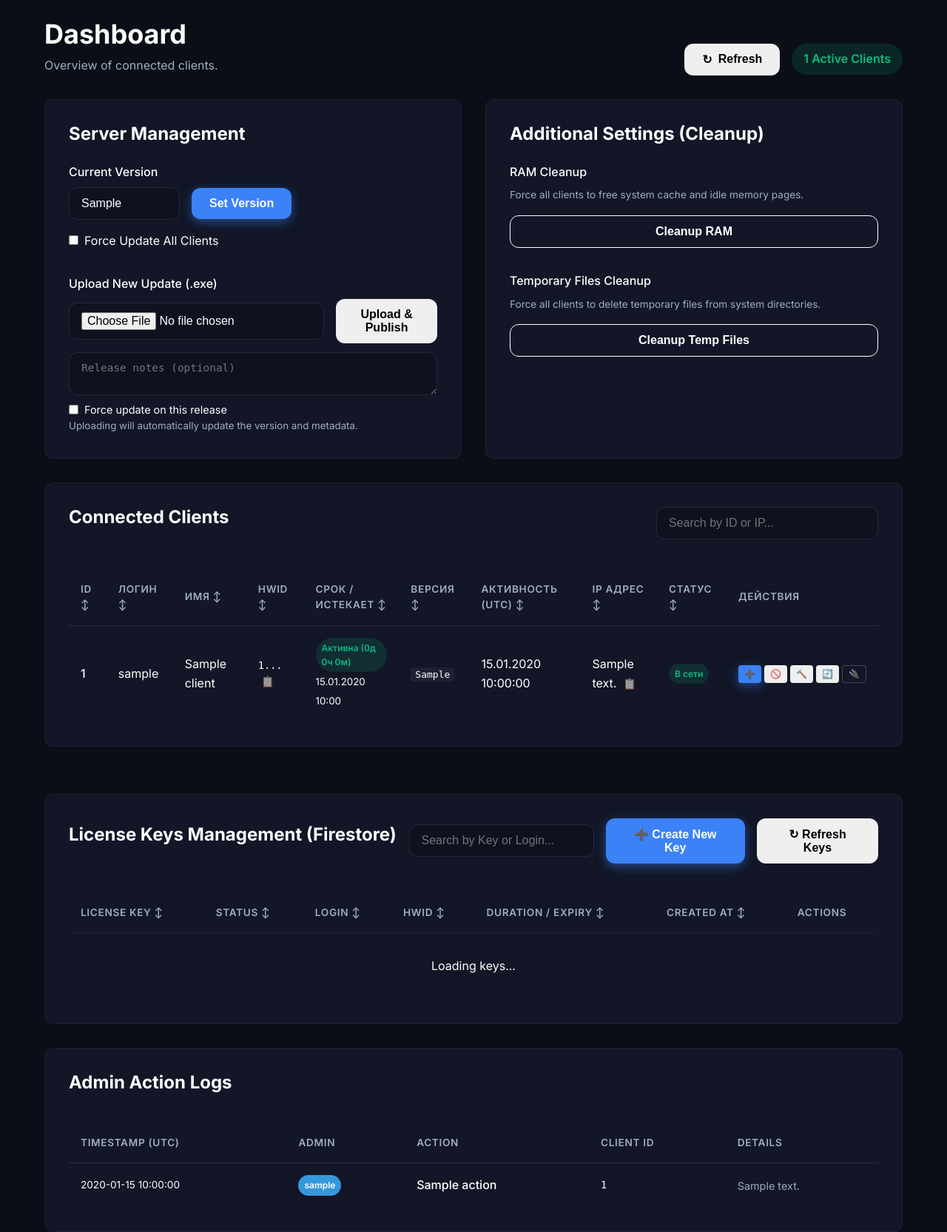
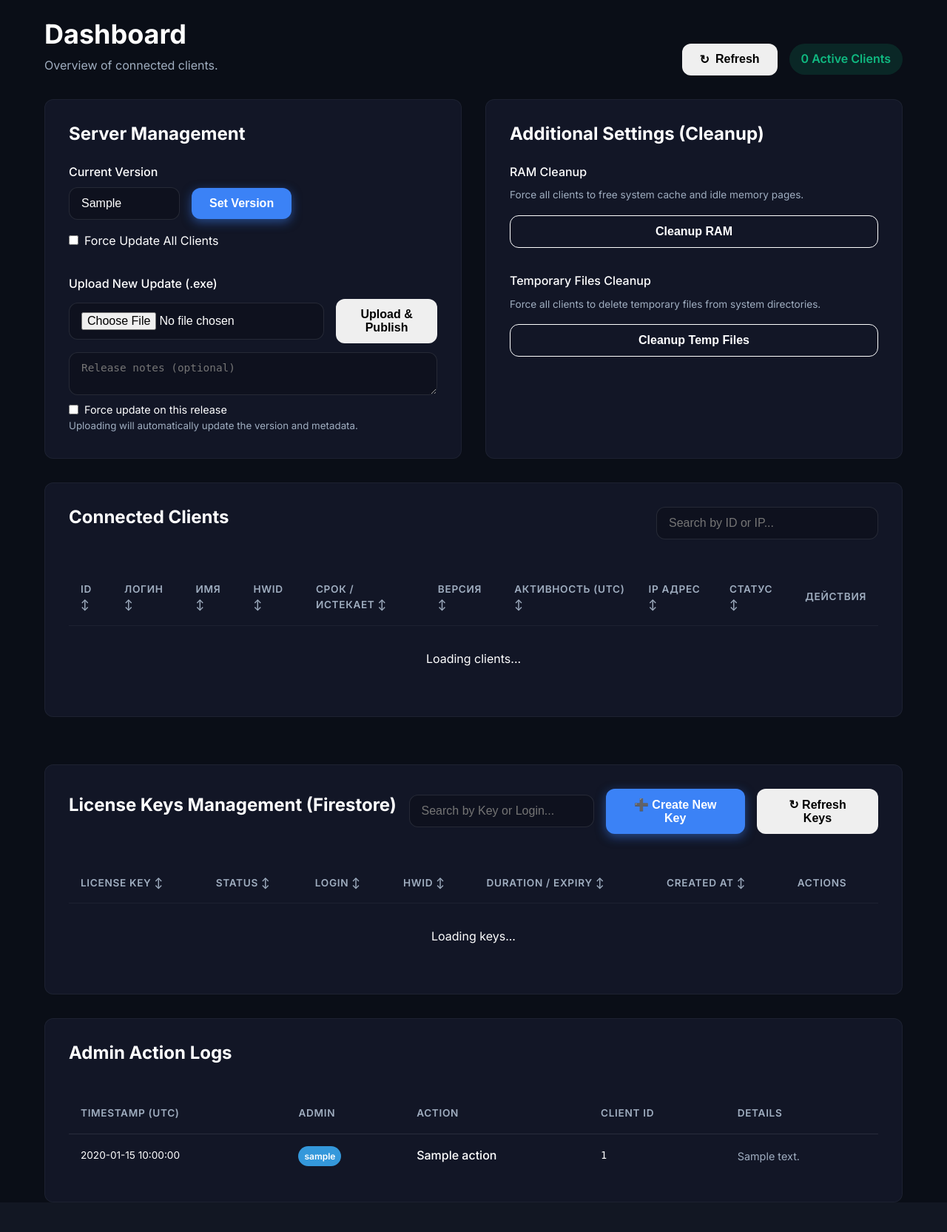
Before and after one commit to Dargon1999/perekyp, a Flask app: template web/templates/dashboard.html in a window 1280 px wide. Shown: the part 55-1720 px from the top of the page at 74% size. After the commit the page ends 1680 px from the top, so only its background shows below. Run offline with Flask 3, Linux system fonts and the light colour scheme; tables that the repository leaves empty hold one stand-in row (values such as "Sample post"); the template is opened without the code that fills it: values that come from a table or form of the project are taken from there, most other values are stand-ins (such as "Sample title", 1, 10 or a date in 2020); some libraries are stand-ins or nearby versions.

Commit message:
UI & Dashboard Fixes: Fixed client list loading, removed unused Disconnect button, and ensured profile name visibility

```diff
--- a/web/templates/dashboard.html
+++ b/web/templates/dashboard.html
@@ -14,7 +14,7 @@
                 <span id="refreshIcon">↻</span> Refresh
             </button>
             <span class="badge badge-success" style="font-size: 1rem; padding: 0.5rem 1rem;" id="clientCountBadge">
-                {{ clients|length }} Active Clients
+                0 Active Clients
             </span>
         </div>
     </div>
@@ -131,71 +131,7 @@
                     </tr>
                 </thead>
                 <tbody id="clientTableBody">
-                    {% for client in clients %}
-                    <tr>
-                        <td style="font-weight: 500; color: var(--text-primary);">{{ client.id }}</td>
-                        <td>{{ (client.owner.username if client.owner else client.username) or 'Неизвестно' }}</td>
-                        <td>{{ client.name or 'Неизвестно' }}</td>
-                        <td style="font-family: monospace; font-size: 0.85rem;">
-                            <span title="{{ client.hwid }}">{{ client.hwid[:8] if client.hwid else '—' }}...</span>
-                            <button onclick="copyToClipboard('{{ client.hwid }}')" class="btn-icon" title="Копировать HWID">📋</button>
-                        </td>
-                        <td>
-                            {% if not client.license_expiry %}
-                                <span class="badge badge-secondary">Бессрочная</span>
-                            {% else %}
-                                {% set now = now_utc() %}
-                                {% set diff = (client.license_expiry - now).total_seconds() %}
-                                {% if diff < 0 %}
-                                    <span class="badge badge-danger" title="{{ client.license_expiry.strftime('%d.%m.%Y %H:%M') }}">Истекла</span>
-                                {% else %}
-                                    {% set days = (diff / 86400) | int %}
-                                    {% set hours = ((diff % 86400) / 3600) | int %}
-                                    {% set minutes = ((diff % 3600) / 60) | int %}
-                                    <span class="badge {{ 'badge-warning' if diff < 604800 else 'badge-success' }}"
-                                          title="{{ client.license_expiry.strftime('%d.%m.%Y %H:%M') }}">
-                                        Активна ({{ days }}д {{ hours }}ч {{ minutes }}м)
-                                    </span>
-                                {% endif %}
-                                <br><small>{{ client.license_expiry.strftime('%d.%m.%Y %H:%M') }}</small>
-                            {% endif %}
-                        </td>
-                        <td>
-                            <span style="font-family: monospace; background: rgba(255,255,255,0.05); padding: 2px 6px; border-radius: 4px;">
-                                {{ client.version }}
-                            </span>
-                        </td>
-                        <td>{{ client.last_seen.strftime('%d.%m.%Y %H:%M:%S') }}</td>
-                        <td>
-                            {{ client.ip_address }}
-                            <button onclick="copyToClipboard('{{ client.ip_address }}')" class="btn-icon" title="Копировать IP">📋</button>
-                        </td>
-                        <td>
-                            <span class="badge {{ 'badge-success' if client.status == 'Active' else ('badge-danger' if client.status == 'Banned' else 'badge-secondary') }}">
-                                {{ 'В сети' if client.status == 'Active' else ('Забанен' if client.status == 'Banned' else 'Не в сети') }}
-                            </span>
-                        </td>
-                        <td>
-                            <div style="display: flex; gap: 0.25rem;">
-                                <button onclick="openExtendModal('{{ client.client_id }}')" class="btn btn-sm btn-primary" title="Продлить">➕</button>
-                                <button onclick="clientAction('revoke', '{{ client.client_id }}')" class="btn btn-sm btn-warning" title="Аннулировать">🚫</button>
-                                {% if client.status == 'Banned' %}
-                                    <button onclick="clientAction('unban', '{{ client.client_id }}')" class="btn btn-sm btn-success" title="Разбанить">🔓</button>
-                                {% else %}
-                                    <button onclick="clientAction('ban', '{{ client.client_id }}')" class="btn btn-sm btn-danger" title="Забанить">🔨</button>
-                                {% endif %}
-                                <button onclick="clientAction('reset_hwid', '{{ client.client_id }}')" class="btn btn-sm btn-secondary" title="Сброс HWID">🔄</button>
-                                <button onclick="clientAction('disconnect', '{{ client.client_id }}')" class="btn btn-sm btn-outline" title="Отключить">🔌</button>
-                            </div>
-                        </td>
-                    </tr>
-                    {% else %}
-                    <tr>
-                        <td colspan="8" style="text-align: center; padding: 3rem; color: var(--text-secondary);">
-                            No clients connected yet.
-                        </td>
-                    </tr>
-                    {% endfor %}
+                    <tr><td colspan="10" style="text-align: center; padding: 2rem;">Loading clients...</td></tr>
                 </tbody>
             </table>
         </div>
@@ -360,14 +296,21 @@
     // --- License Keys Management (Point 4) ---
 
     async function fetchLicenses() {
+        console.log("Fetching licenses from Firebase API...");
         try {
             const res = await fetch('/api/licenses');
             if (res.ok) {
                 const data = await res.json();
+                console.log(`Successfully loaded ${data.length} licenses`);
                 renderLicenseTable(data);
+            } else {
+                const errText = await res.text();
+                console.error(`Firebase API Error (${res.status}): ${errText}`);
+                showToast(`Ошибка загрузки лицензий: ${res.status}`, "error");
             }
         } catch (e) {
-            console.error('Ошибка получения списка лицензий:', e);
+            console.error('Network error fetching licenses:', e);
+            showToast('Сетевая ошибка при получении списка лицензий', "error");
         }
     }
 
@@ -674,14 +617,27 @@
     }
 
     async function fetchClients() {
+        console.log("Fetching clients from API...");
         try {
             const res = await fetch('/api/clients');
             if (res.ok) {
                 const data = await res.json();
+                console.log(`Successfully loaded ${data.length} clients`);
                 renderTable(data);
+
+                // Update active clients badge
+                const badge = document.getElementById('clientCountBadge');
+                if (badge) {
+                    badge.innerText = `${data.length} Active Clients`;
+                }
+            } else {
+                const errText = await res.text();
+                console.error(`API Error (${res.status}): ${errText}`);
+                showToast(`Ошибка загрузки клиентов: ${res.status}`, "error");
             }
         } catch (e) {
-            console.error('Ошибка получения списка клиентов:', e);
+            console.error('Network error fetching clients:', e);
+            showToast('Сетевая ошибка при получении списка клиентов', "error");
         }
     }
 
@@ -938,10 +894,17 @@
         }
     }
 
-    // Refresh every 30 seconds
-    setInterval(fetchClients, 30000);
+    // Initial fetch
+    console.log("Dashboard loaded, initializing data fetch...");
     fetchClients();
     fetchLicenses();
+
+    // Refresh every 30 seconds
+    setInterval(() => {
+        console.log("Auto-refreshing dashboard data...");
+        fetchClients();
+        fetchLicenses();
+    }, 30000);
 
     // --- Server Management Logic (Existing) ---
 
```
Also changed, not shown: gui/main_window.py (+2 -30 lines), gui/title_bar.py (+0 -19 lines).
